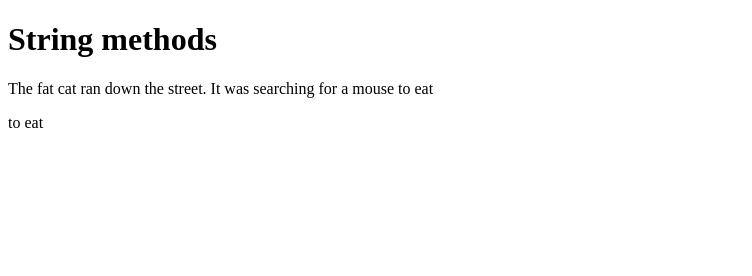
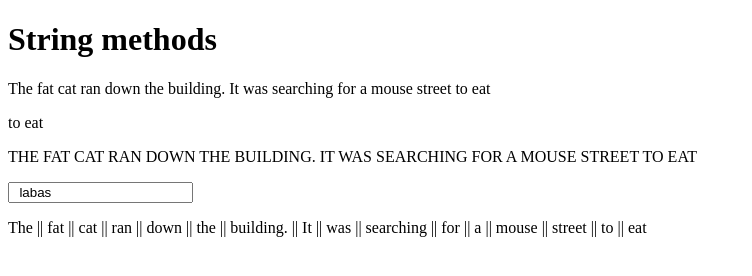
Before and after one commit to MariusCodeAcademy/type8-JS12-String-Number-Boolean-methods, a plain HTML site: page index.html in a window 1280 px wide. Shown: the whole page, without its empty margins (0-752 px from the left). Drawn offline with Linux system fonts and the light colour scheme.

Commit message:
string end

```diff
--- a/index.html
+++ b/index.html
@@ -9,6 +9,7 @@
   </head>
   <body>
     <h1>String methods</h1>
-    <p id="replace">The fat cat ran down the street. It was searching for a mouse to eat</p>
+    <p id="replace">The fat cat ran down the street. It was searching for a mouse street to eat</p>
+    <input id="inp" type="text" value="  labas    " />
   </body>
 </html>
--- a/js/string.js
+++ b/js/string.js
@@ -10,3 +10,50 @@ pEl.textContent = pask6Simb;
 replaceStringEl.after(pEl);
 
 // is replaceStringEl teksto paimti zodeli cat ir ji ikelti i papildoma h3 el po paskutiniu el.
+const catString = replaceStringEl.textContent.slice(8, 11);
+console.log('catString ===', catString);
+console.log('catString ===', catString.length);
+
+const catStringSubStr = replaceStringEl.textContent.substr(8, 3);
+console.log('catStringSubStr ===', catStringSubStr);
+
+// paragrafe pakeisti zodeli 'street' i zodeli 'building'
+replaceStringEl.textContent = replaceStringEl.textContent.replace('street', 'building');
+
+// sukurti dar viena paragrafa po paskutiniu el ir jame turi buti visas sakinys didziosiomis raidemis .toUpperCase()
+const pUpperEl = document.createElement('p');
+pUpperEl.textContent = replaceStringEl.textContent.toUpperCase();
+pEl.after(pUpperEl);
+
+// gauti pirma sakinio raide (ne su slice ir ne su substring ar substr)
+
+// paversti sakini i masyva kuriame kiekvienas elementas yra zodis .split
+const zodziuMasyvas = replaceStringEl.textContent.split(' ');
+console.log('zodziuMasyvas ===', zodziuMasyvas);
+
+const pEl2 = document.createElement('p');
+pEl2.textContent = zodziuMasyvas.join(' || ');
+document.body.append(pEl2);
+
+// visa sakini parasyti naujame paragrafe is priesingos puses dabartinei tvarkai.
+
+// kiekvienas zodi sakinyne pradeti is didziosios raides. ir irasyti i dar viena paragrafa
+
+// gauti reiksme ir reiksmes ilgi i console
+{
+  /* <input id="inp" type="text" value="  labas    " /> */
+}
+const inputEl = document.getElementById('inp');
+const inpValue = inputEl.value;
+const inpValueIlgis = inputEl.value.length;
+console.log('inpValue ===', inpValue);
+console.log('inpValueIlgis ===', inpValueIlgis);
+// ar ilgis yra 5 ?
+console.log('labas' === inpValue.trim());
+
+// suzinoti ar reiksme nuemus tarpus is sonu yra lygi 'lAbAs' reiksmei sumazinus raides iki mazuju raidziu
+const inputValueP = inputEl.value.trim().toLowerCase();
+const compareValue = 'lAbAs '.toLowerCase().trim();
+console.log('compareValue ===', compareValue);
+console.log('inputValueP ===', inputValueP);
+console.log(compareValue === inputValueP);
```
Also changed, not shown: js/number.js (added).
